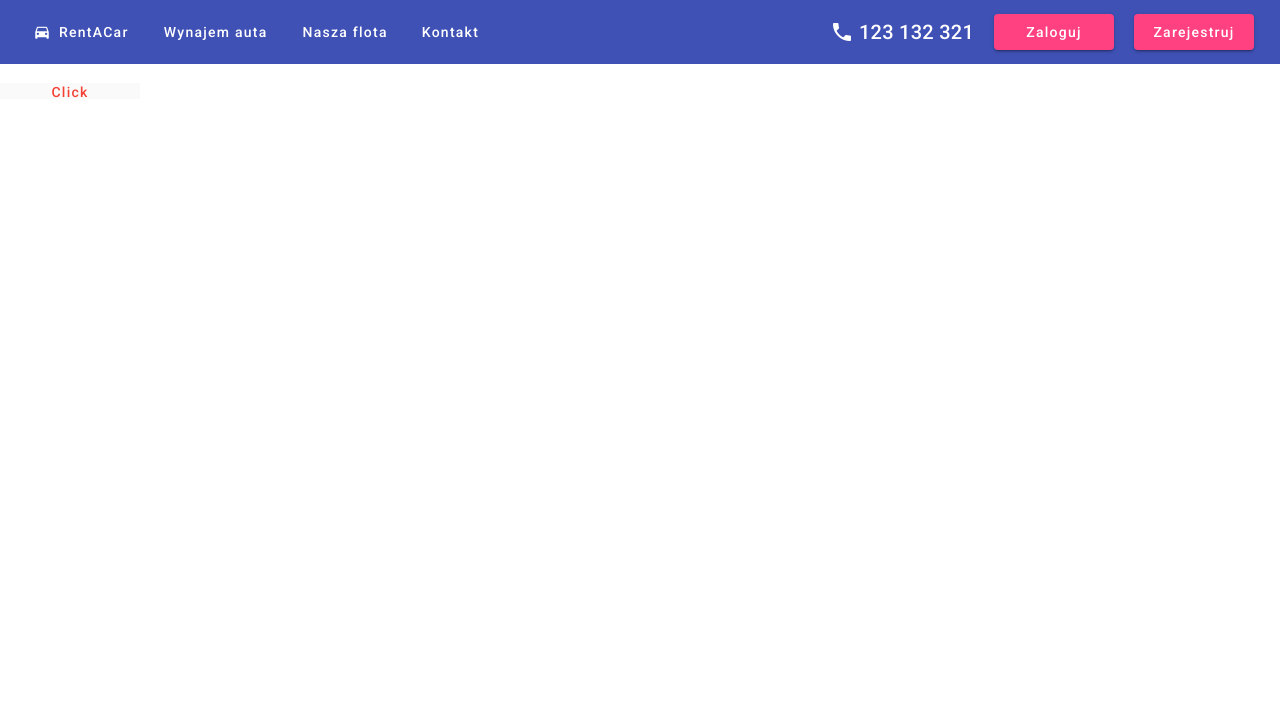
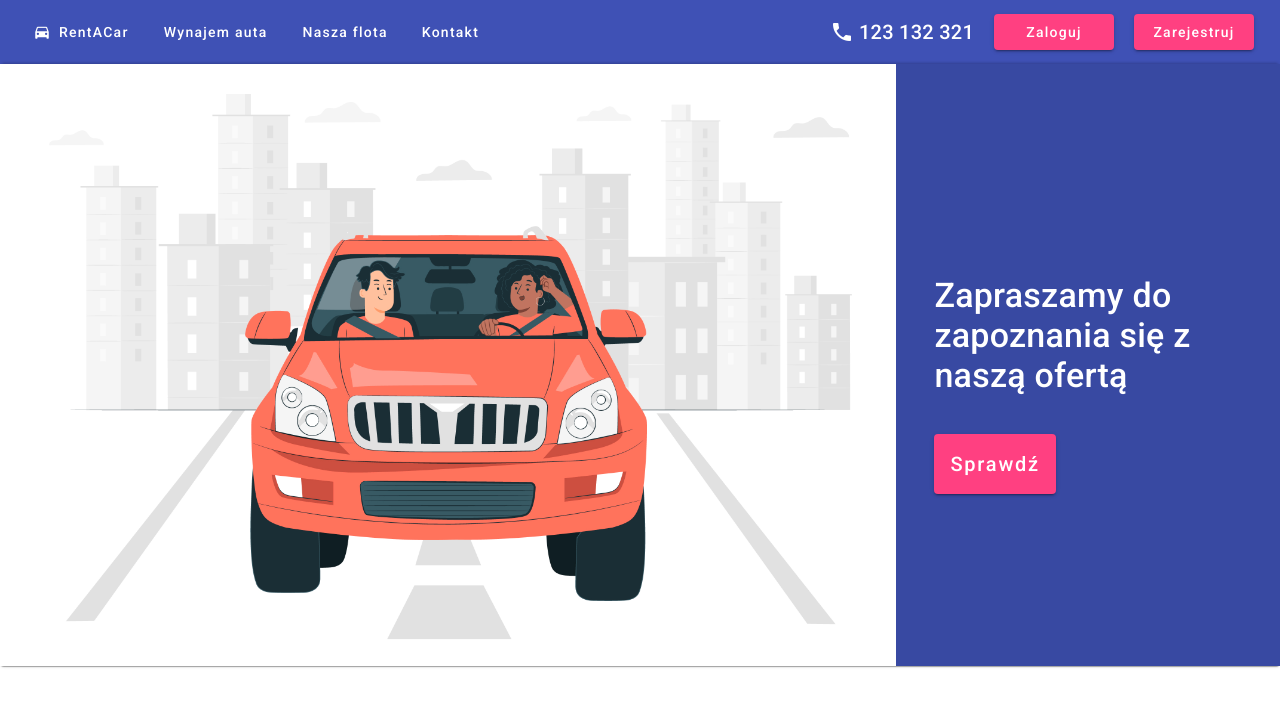
Before and after one commit to Gunak00/rentacar-frontend, an Angular app: page / in a window 1280 px wide. Shown: the top 706 px of the page. Built offline with nearby package versions, Linux system fonts and the light colour scheme; no server answers.

Commit message:
First cestion finished

```diff
--- a/src/app/app.component.html
+++ b/src/app/app.component.html
@@ -1 +1 @@
-<app-navbar class="mat-app-background"></app-navbar>
+<app-home-page></app-home-page>
--- /dev/null
+++ b/src/app/components/home-page/home-page.component.css
@@ -0,0 +1,36 @@
+.container{
+  display: flex;
+  height: auto;
+  box-shadow: 0px -3px 3px -2px rgba(0,0,0,0.2);
+}
+
+.firstColumn{
+  width: 70%;
+  float: left;
+}
+
+.secondColumn{
+  width: 30%;
+  float: left;
+}
+
+.center{
+  /*background-color: #3f51b5;*/
+  background-color: #3849a2;
+  height: 100%;
+  display: flex;
+  justify-content: center;
+  align-items: center;
+}
+
+.mat-headline-4{
+  margin: 10%;
+  color: white;
+  font-weight: 500;
+}
+
+.btnCheck{
+  margin-left: 10%;
+  min-height: 60px;
+  font-size: 20px;
+}
--- /dev/null
+++ b/src/app/components/home-page/home-page.component.html
@@ -0,0 +1,16 @@
+<app-navbar></app-navbar>
+<mat-card>
+  <div class="container">
+    <div class="firstColumn">
+      <img src="assets/images/homeGraphic.jpg" width="100%" height="100%" alt="home image">
+    </div>
+    <div class="secondColumn">
+      <div class="center">
+        <div>
+          <p class="mat-headline-4">Zapraszamy do zapoznania się z naszą ofertą</p>
+          <button mat-raised-button color="accent" class="btnCheck">Sprawdź</button>
+        </div>
+      </div>
+    </div>
+  </div>
+</mat-card>
--- a/src/app/components/navbar/navbar.component.html
+++ b/src/app/components/navbar/navbar.component.html
@@ -21,5 +21,3 @@
   <button mat-raised-button color="accent">Zaloguj</button>
   <button mat-raised-button color="accent">Zarejestruj</button>
 </mat-toolbar>
-
-<button mat-button color="warn">Click</button>
```
Also changed, not shown: src/app/app.module.ts (+8 -2 lines), src/app/components/home-page/home-page.component.ts (added, +10 -0 lines), src/assets/images/homeGraphic.jpg (added), 1 other file (tests, documents, lock files or other folders).
